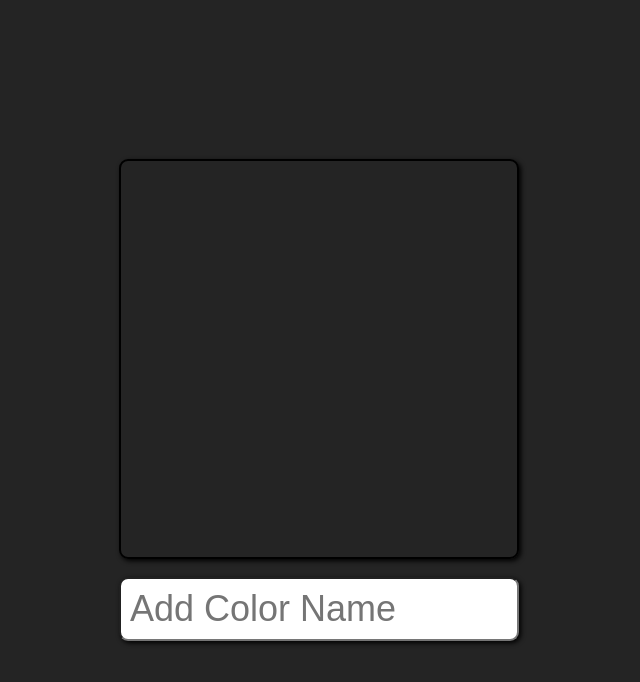
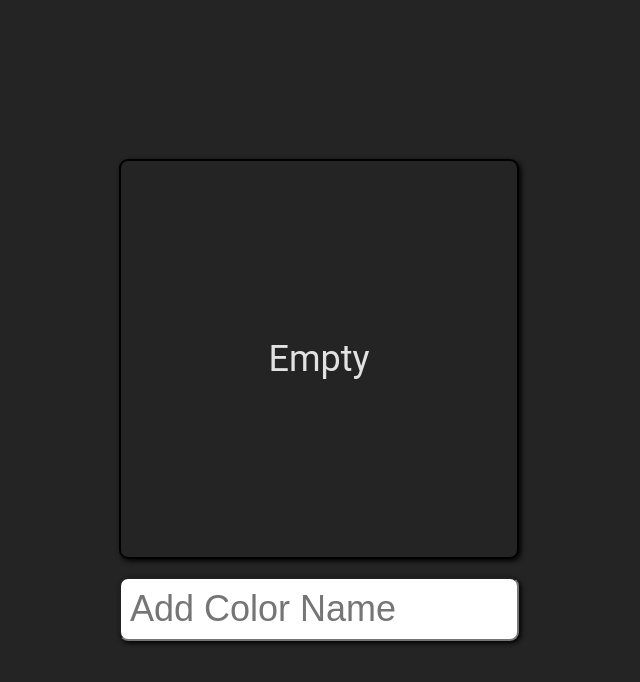
Before and after one commit to OsuwoJr/Color-App, a React (Vite) app: page / in a window 1280 px wide. Shown: the top 682 px of the page, without its empty margins (321-961 px from the left). Built offline with nearby package versions, Linux system fonts and the light colour scheme.

Commit message:
Updated App.jsx
usestate and passing down props

```diff
--- a/src/App.jsx
+++ b/src/App.jsx
@@ -1,12 +1,15 @@
 import Square  from './Square.jsx';
 import Input from './Input.jsx';
+import { useState } from 'react';
 function App() {
-
+ const [colorValue, setColorValue] = useState('')
   return (
 
       <div className='App'>
-       <Square/>
-       <Input/>
+       <Square colorValue={colorValue}/>
+       <Input
+       colorValue={colorValue} setColorValue={setColorValue}
+       />
       </div>
 
   );
--- a/src/Square.jsx
+++ b/src/Square.jsx
@@ -6,9 +6,12 @@ const Square = ({colorValue}) => {
     className='square'
     style={{backgroundColor: colorValue}}
     >
-
+      <p>{colorValue ? colorValue : 'Empty'}</p>
     </section>
   )
+  Square.defaultProps = {
+    colorValue: 'Empty Color'
+  }
 }
 
 export default Square
```
